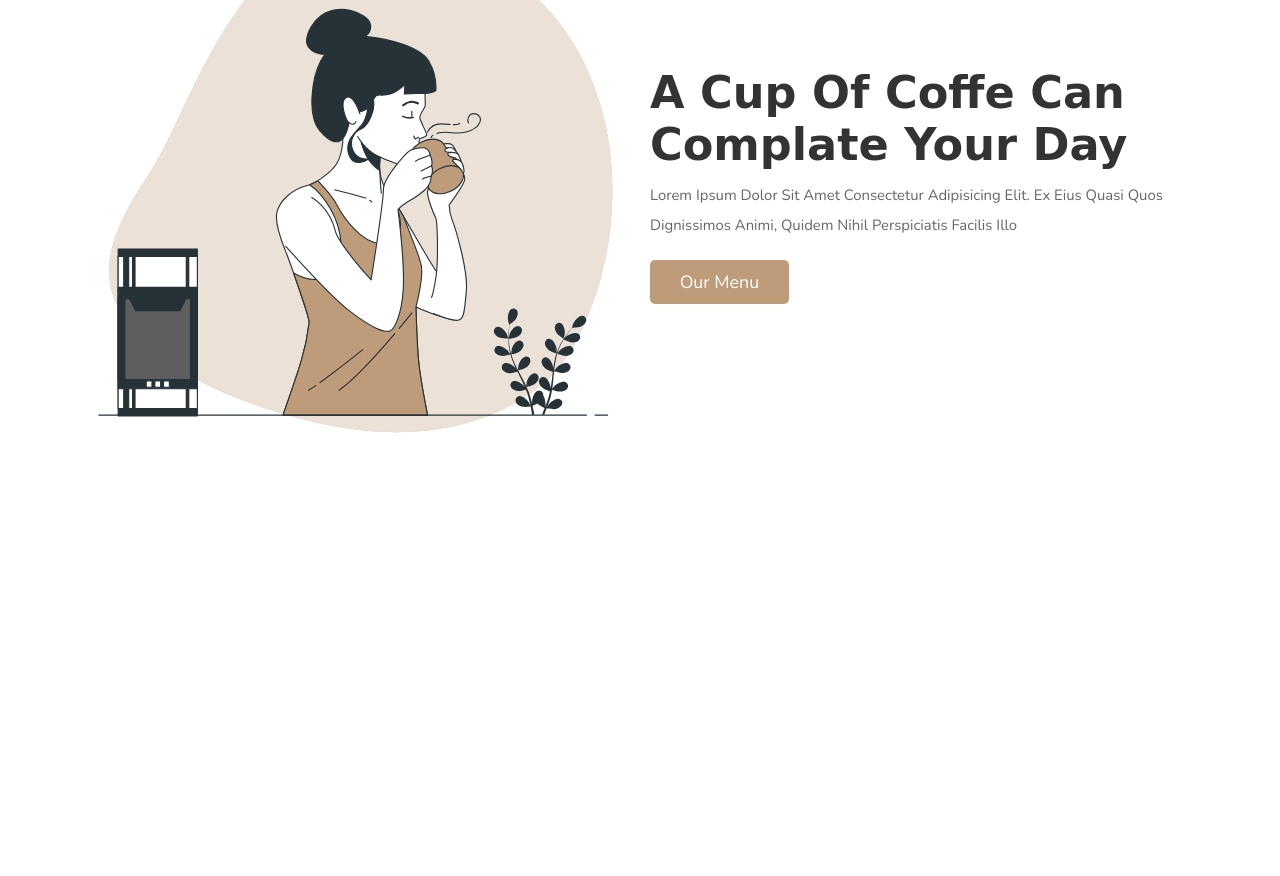
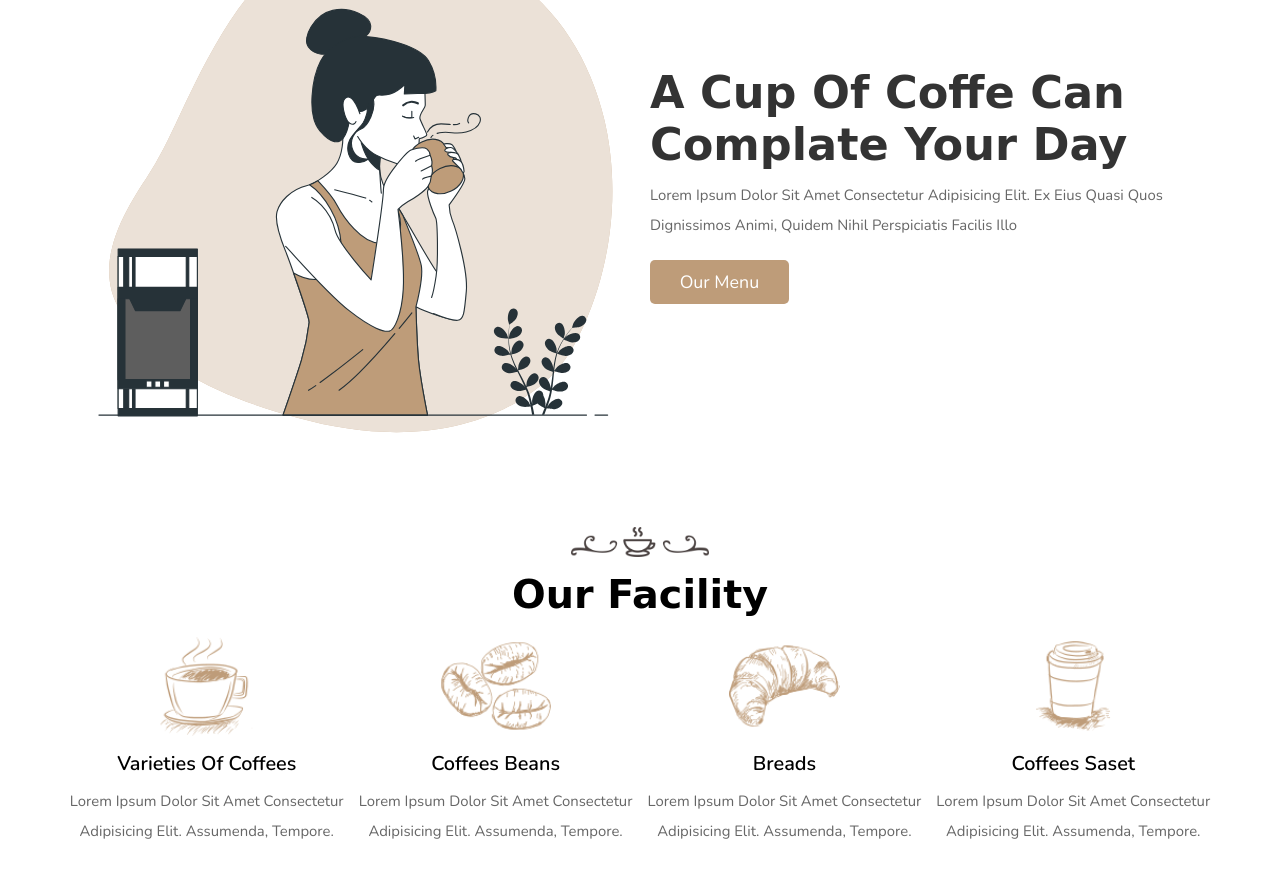
Before and after one commit to Lemon-Maniac/coffe-blog, a plain HTML site: page index.html in a window 1280 px wide. Shown: the part 899-1775 px from the top of the page. Before the commit the page ends 1397 px from the top, so only its background shows below. Drawn offline with nearby package versions, Linux system fonts and the light colour scheme; a script that the page names is missing; a web font is replaced by a local one.

Commit message:
penambahan fasility

```diff
--- a/index.html
+++ b/index.html
@@ -62,7 +62,38 @@
         </div>
     </section>
     <!-- about end -->
+    <!-- fasilitas section start -->
+    <section class="facility">
+        <div class="heading">
+            <img src="images/heading-img.png" alt="">
+            <h3>our facility</h3>
+        </div>
 
+        <div class="box-container">
+            <div class="box">
+                <center><img src="images/icon-1.png" alt=""></center>
+                <h3>varieties of coffees</h3>
+                <p>Lorem ipsum dolor sit amet consectetur adipisicing elit. Assumenda, tempore.</p>
+            </div>
+            <div class="box">
+                <center><img src="images/icon-2.png" alt=""></center>
+                <h3>coffees beans</h3>
+                <p>Lorem ipsum dolor sit amet consectetur adipisicing elit. Assumenda, tempore.</p>
+            </div>
+            <div class="box">
+                <center><img src="images/icon-3.png" alt=""></center>
+                <h3>breads</h3>
+                <p>Lorem ipsum dolor sit amet consectetur adipisicing elit. Assumenda, tempore.</p>
+            </div>
+            <div class="box">
+                <center><img src="images/icon-4.png" alt=""></center>
+                <h3>coffees saset</h3>
+                <p>Lorem ipsum dolor sit amet consectetur adipisicing elit. Assumenda, tempore.</p>
+            </div>
+        </div>
+    </section>
+
+    <!-- fasilitas section end -->
 
 
 
--- a/responsif.css
+++ b/responsif.css
@@ -79,4 +79,9 @@
         font-size: 50%;
     }
 
+    /* facility start */
+    .heading h3{
+        font-size: 3rem;
+    }
+    /* facility end */
 }
--- a/style.css
+++ b/style.css
@@ -45,6 +45,22 @@ html{
 
 .btn:hover{
     background-color: #333;
+}
+
+.heading{
+    text-align: center;
+    margin-bottom: 2rem;
+}
+
+.heading img{
+    height: 3rem;
+    margin-bottom: 1rem;
+}
+
+.heading h3{
+    font-size: 4rem;
+    color: black;
+    font-family: 'Merienda One', cursive;
 }
 
 /* header start*/
@@ -163,3 +179,36 @@ section{
 }
 
 /* about end */
+
+/* fasility start */
+.facility .box{
+    display: grid;
+}
+
+.facility .box-container{
+    display: grid;
+    grid-template-columns: repeat(auto-fit, minmax(27rem, 1fr));
+    gap: 1.5rem;
+    align-items: flex-start;
+}
+
+.facility .box-container .box{
+    text-align: center;
+}
+
+.facility .box-container .box img{
+    height: 10rem;
+}
+
+.facility .box-container .box h3{
+    font-size: 2rem;
+    color: black;
+    margin: 1rem 0;
+}
+
+.facility .box-container .box p{
+    line-height: 2;
+    font-size: 1.5rem;
+    color: var(--light-color);
+}
+/* fasility end */
```
